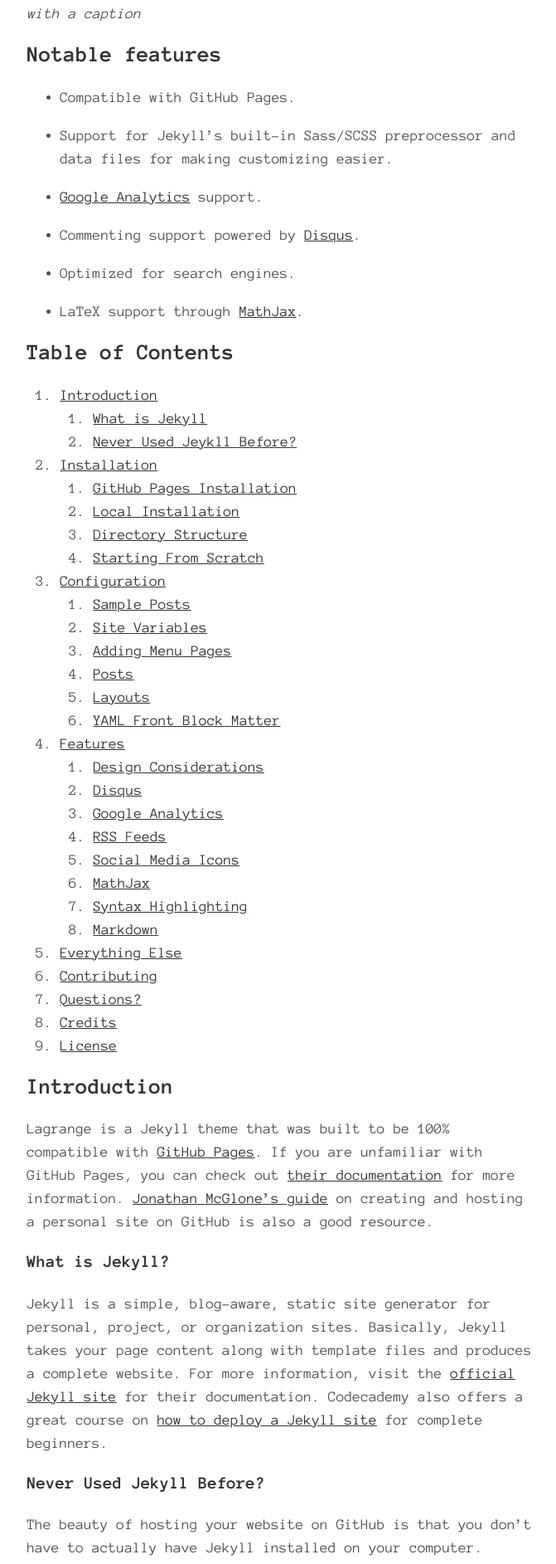
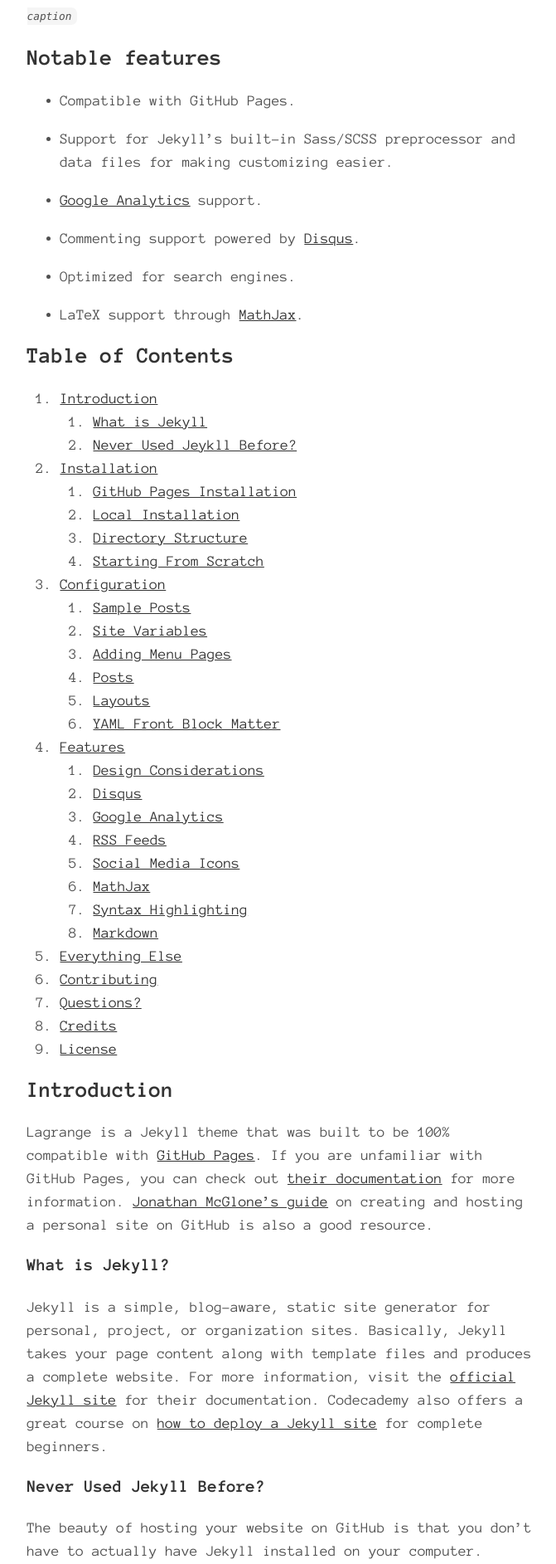
Before and after one commit to go24/go24.github.io, a Jekyll site: the page built from _posts/2015-10-10-getting-started.md, in a window 1280 px wide. Shown: the part 1236-3121 px from the top of the page at 83% size, without its empty margins (300-971 px from the left). Built offline with Jekyll 4.4.1, drawn with Linux system fonts in a browser that asks for light colours; grey boxes are pictures that could not be loaded.

```diff
--- a/_posts/2015-10-10-getting-started.md
+++ b/_posts/2015-10-10-getting-started.md
@@ -14,7 +14,7 @@ Lagrange is a minimalist Jekyll theme for running a personal blog or site for fr
 If you like my work then please consider supporting me with [Ko-fi](https://ko-fi.com/paulle).
 
 ![alt text](https://user-images.githubusercontent.com/8409329/32631384-17107870-c56e-11e7-932f-deeb7c12e4db.png "Lagrange Demo Image")
-_This is an image with a caption_
+_`This is an image with a caption`_
 ## Notable features
 
 * Compatible with GitHub Pages.
```
